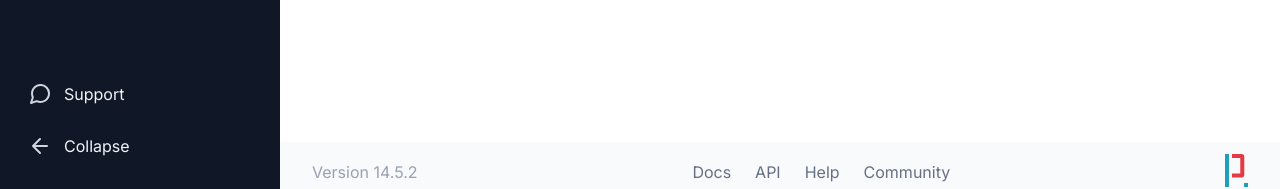
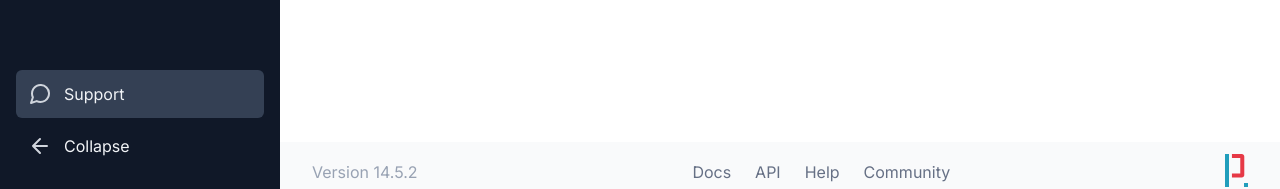
Before and after one commit to profydev/prolog-app-kurto8, a Next.js app: page /dashboard/issues in a window 1280 px wide. Shown: the part 598-787 px from the top of the page. Built offline with nearby package versions, Linux system fonts and the light colour scheme; no server answers; what assert would draw is missing.

Commit message:
support button functional with cypress test added (#3)
* support button functional with cypress test added

```diff
--- a/features/layout/sidebar-navigation/sidebar-navigation.tsx
+++ b/features/layout/sidebar-navigation/sidebar-navigation.tsx
@@ -200,11 +200,12 @@
           </LinkList>
 
           <List>
-            <MenuItemButton
+            <MenuItemLink
               text="Support"
               iconSrc="/icons/support.svg"
               isCollapsed={isSidebarCollapsed}
-              onClick={() => alert("Support")}
+              isActive={true}
+              href="mailto:support@prolog-app.com?subject=Support Request:"
             />
             <CollapseMenuItem
               text="Collapse"
```
Also changed, not shown: 2 other files (tests, documents, lock files or other folders).
